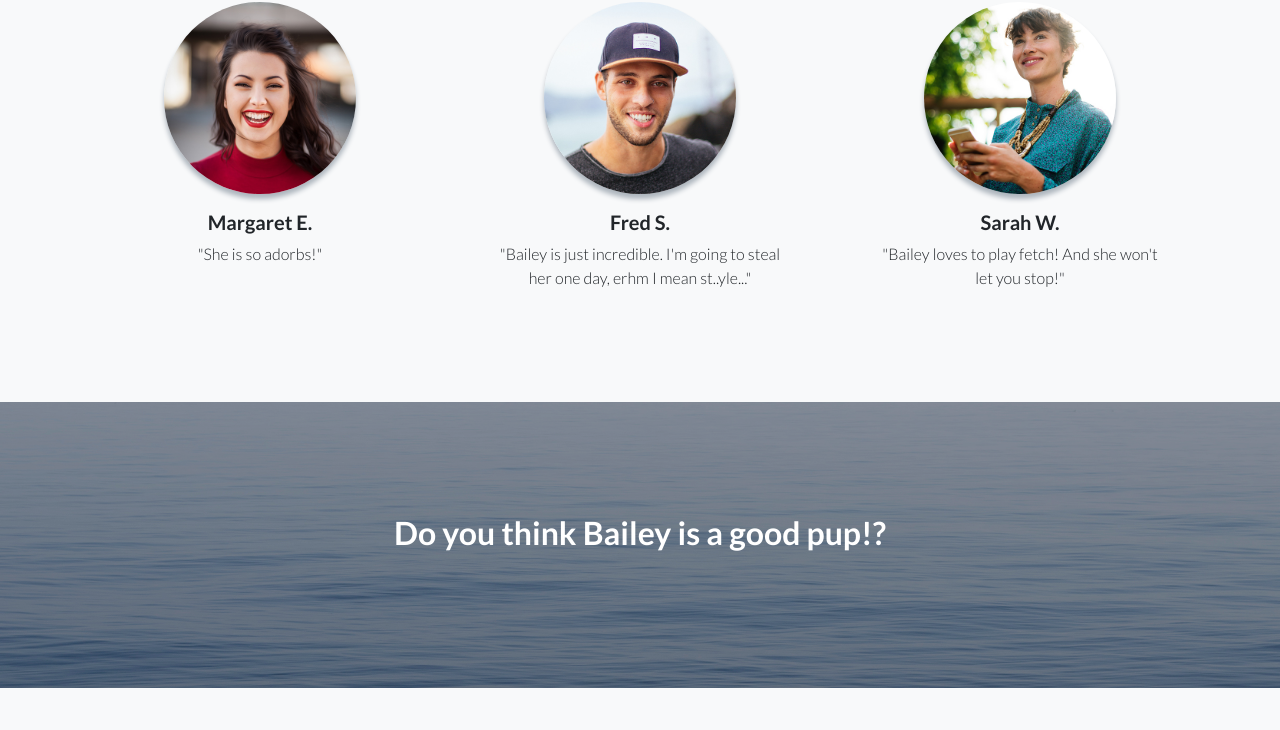
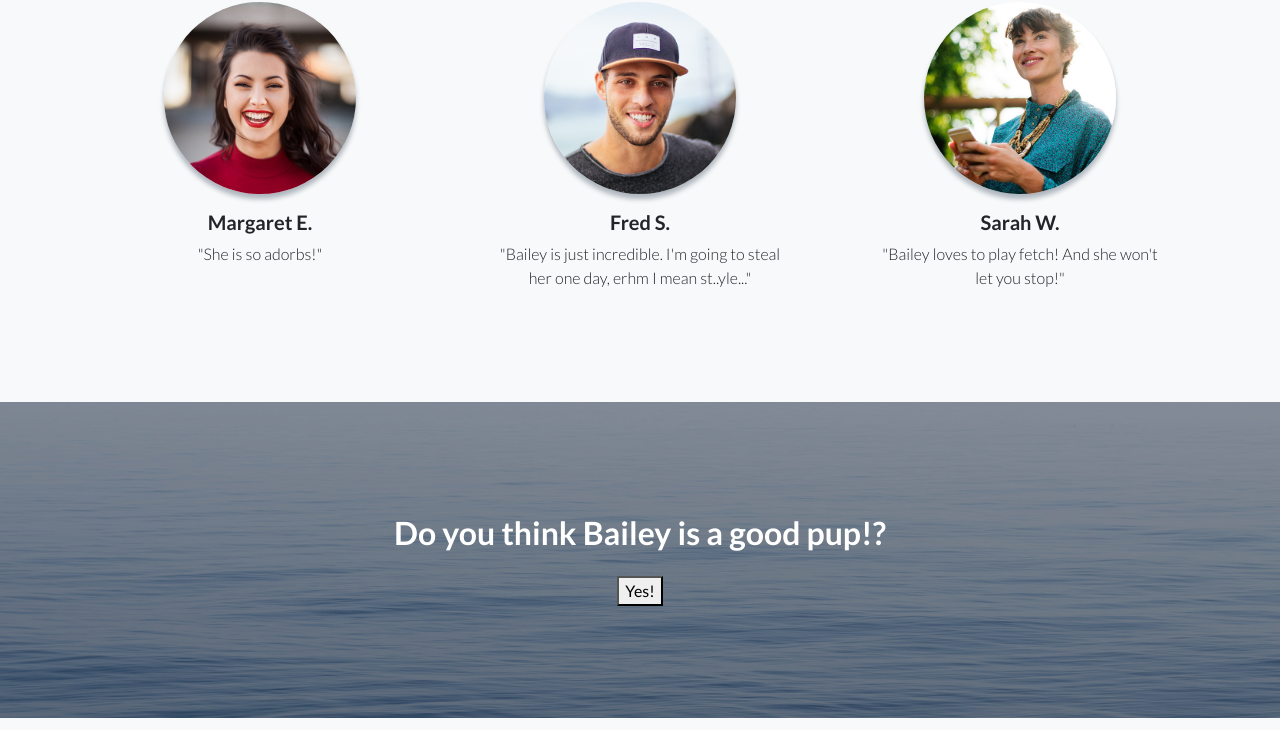
Before and after one commit to a2k0717/bailey, a website: page index.html in a window 1280 px wide. Shown: the part 2606-3336 px from the top of the page. Drawn offline with Linux system fonts and the light colour scheme.

Commit message:
Update index.html

```diff
--- a/index.html
+++ b/index.html
@@ -7,8 +7,6 @@
   <meta name="viewport" content="width=device-width, initial-scale=1, shrink-to-fit=no">
   <meta name="description" content="">
   <meta name="author" content="">
-
-  <title>Landing Page - Start Bootstrap Theme</title>
 
   <!-- Bootstrap core CSS -->
   <link href="vendor/bootstrap/css/bootstrap.min.css" rel="stylesheet">
@@ -144,6 +142,7 @@
       <div class="row">
         <div class="col-xl-9 mx-auto">
           <h2 class="mb-4">Do you think Bailey is a good pup!?</h2>
+          <button onclick="fbq('track', 'Purchase', {currency: 'USD', value: 30.00});" id="purchaseButton" type="button">Yes!</button>
         </div>
       </div>
     </div>
@@ -172,6 +171,24 @@
   <!-- Bootstrap core JavaScript -->
   <script src="vendor/jquery/jquery.min.js"></script>
   <script src="vendor/bootstrap/js/bootstrap.bundle.min.js"></script>
+  <!-- Facebook Pixel Code -->
+    <script>
+      !function(f,b,e,v,n,t,s)
+      {if(f.fbq)return;n=f.fbq=function(){n.callMethod?
+      n.callMethod.apply(n,arguments):n.queue.push(arguments)};
+      if(!f._fbq)f._fbq=n;n.push=n;n.loaded=!0;n.version='2.0';
+      n.queue=[];t=b.createElement(e);t.async=!0;
+      t.src=v;s=b.getElementsByTagName(e)[0];
+      s.parentNode.insertBefore(t,s)}(window, document,'script',
+      'https://connect.facebook.net/en_US/fbevents.js');
+      fbq('init', '421002268981690');
+      fbq('track', 'PageView');
+      fbq('trackCustom', 'LPV Custom Event');
+    </script>
+    <noscript><img height="1" width="1" style="display:none"
+      src="https://www.facebook.com/tr?id=421002268981690&ev=PageView&noscript=1"
+    /></noscript>
+    <!-- End Facebook Pixel Code -->
 
 </body>
 
```
